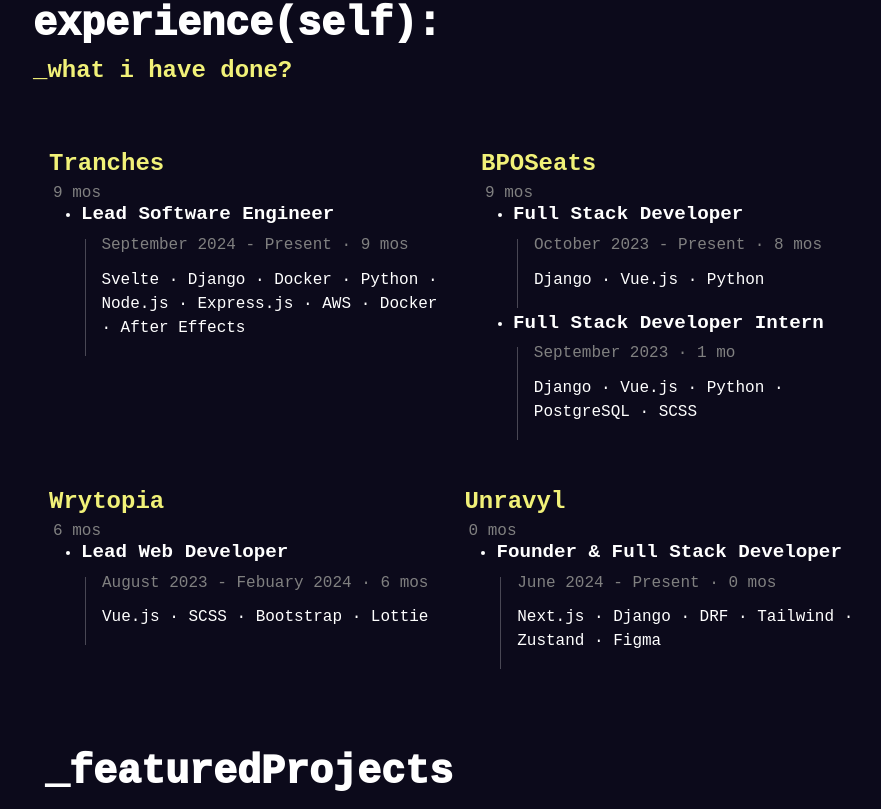
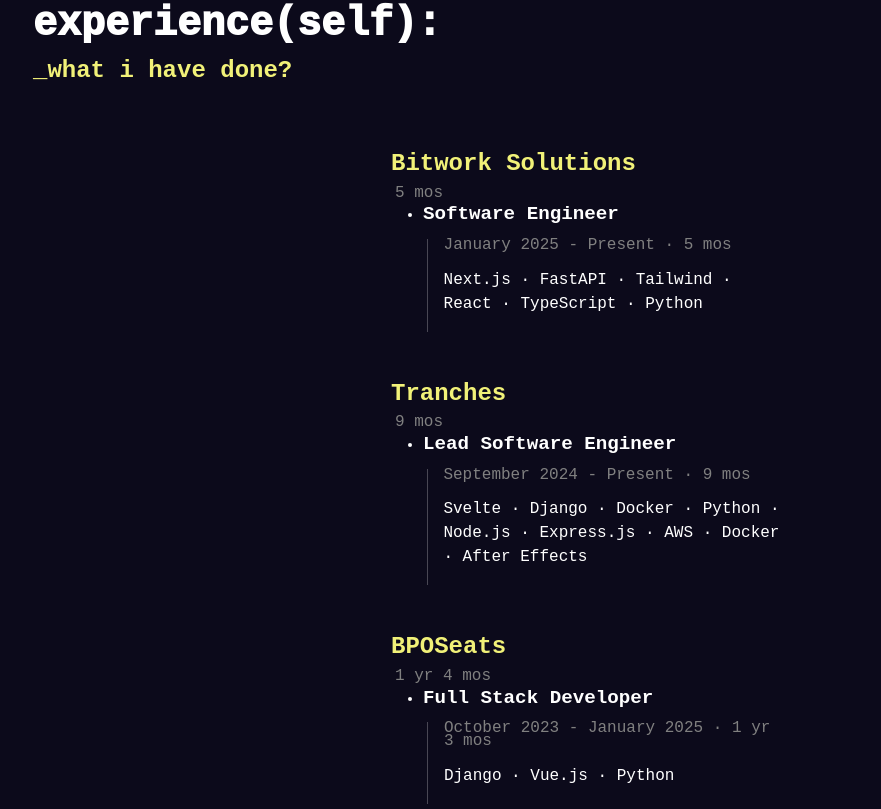
Before and after one commit to cup-noodlehS/portfolio-v2, a Vue app: page / in a window 1280 px wide. Shown: the part 847-1656 px from the top of the page, without its empty margins (49-930 px from the left). Built offline with nearby package versions, Linux system fonts and the light colour scheme.

Commit message:
update experience

```diff
--- a/src/components/index/experience.vue
+++ b/src/components/index/experience.vue
@@ -2,7 +2,7 @@
     <div id="experience" class="my-5">
         <h1>experience(self):</h1>
         <h4 class="mb-5">_what i have done?</h4>
-        <div class="d-flex flex-wrap">
+        <div class="d-flex flex-column align-items-center">
             <div
                 v-for="(company, index) in experience"
                 :key="index"
@@ -96,6 +96,19 @@ function elapsedMonthsAndYears(
 
 const experience = [
     {
+        company: "Bitwork Solutions",
+        link: "https://bitworksolutions.com",
+        duration: elapsedMonthsAndYears(1, 2025),
+        positions: [
+            {
+                title: "Software Engineer",
+                date: "January 2025 - Present",
+                duration: elapsedMonthsAndYears(1, 2025),
+                skills: ["Next.js", "FastAPI", "Tailwind", "React", "TypeScript", "Python"],
+            },
+        ],
+    },
+    {
         company: "Tranches",
         link: "https://www.linkedin.com/company/tranchesmarketing/",
         duration: elapsedMonthsAndYears(9, 2024),
@@ -121,12 +134,12 @@ const experience = [
     {
         company: "BPOSeats",
         link: "https://www.linkedin.com/company/bposeats/mycompany/",
-        duration: elapsedMonthsAndYears(9, 2023),
+        duration: elapsedMonthsAndYears(9, 2023, 1, 2025),
         positions: [
             {
                 title: "Full Stack Developer",
-                date: "October 2023 - Present",
-                duration: elapsedMonthsAndYears(10, 2023),
+                date: "October 2023 - January 2025",
+                duration: elapsedMonthsAndYears(10, 2023, 1, 2025),
                 skills: ["Django", "Vue.js", "Python"],
             },
             {
@@ -147,26 +160,6 @@ const experience = [
                 date: "August 2023 - Febuary 2024",
                 duration: elapsedMonthsAndYears(8, 2023, 2, 2024),
                 skills: ["Vue.js", "SCSS", "Bootstrap", "Lottie"],
-            },
-        ],
-    },
-    {
-        company: "Unravyl",
-        link: "https://www.linkedin.com/company/unravyl",
-        duration: elapsedMonthsAndYears(6, 2024),
-        positions: [
-            {
-                title: "Founder & Full Stack Developer",
-                date: "June 2024 - Present",
-                duration: elapsedMonthsAndYears(6, 2024),
-                skills: [
-                    "Next.js",
-                    "Django",
-                    "DRF",
-                    "Tailwind",
-                    "Zustand",
-                    "Figma",
-                ],
             },
         ],
     },
```
